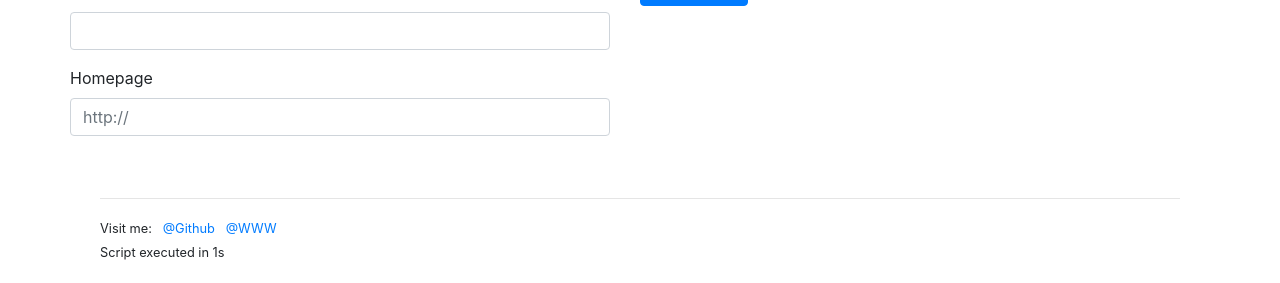
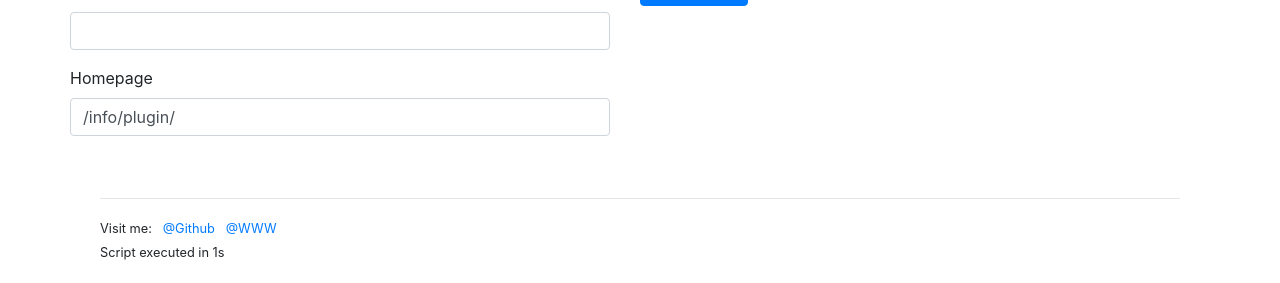
Before and after one commit to KaiserWerk/WPCustomRepository, a PHP site: template resources/views/plugin/add.tpl.php in a window 1280 px wide. Shown: the part 542-825 px from the top of the page. Run offline with PHP 8.4, Linux system fonts and the light colour scheme; the template is opened without the code that fills it, so the values that code supplies are empty; some libraries are stand-ins or nearby versions.

Commit message:
added default value for plugin homepage

```diff
--- a/resources/views/plugin/add.tpl.php
+++ b/resources/views/plugin/add.tpl.php
@@ -29,7 +29,7 @@
                         </div>
                         <div class="form-group">
                             <label for="homepage">Homepage</label>
-                            <input type="text" name="_plugin_add[homepage]" id="homepage" class="form-control" placeholder="http://">
+                            <input type="text" name="_plugin_add[homepage]" id="homepage" class="form-control" placeholder="http://" value="<?php echo Helper::getHost(); ?>/info/plugin/">
                         </div>
                     </div>
                     <div class="col-md-6 col-sm-12">
```
